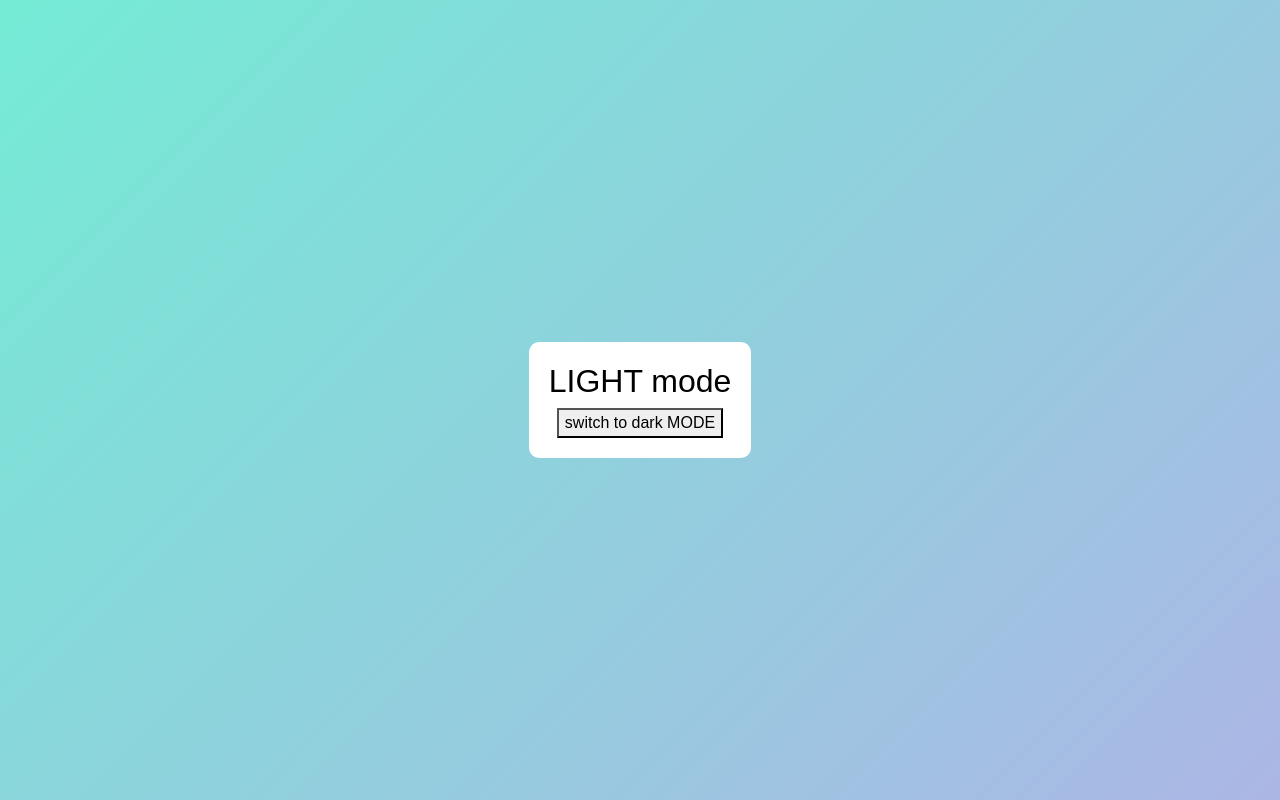
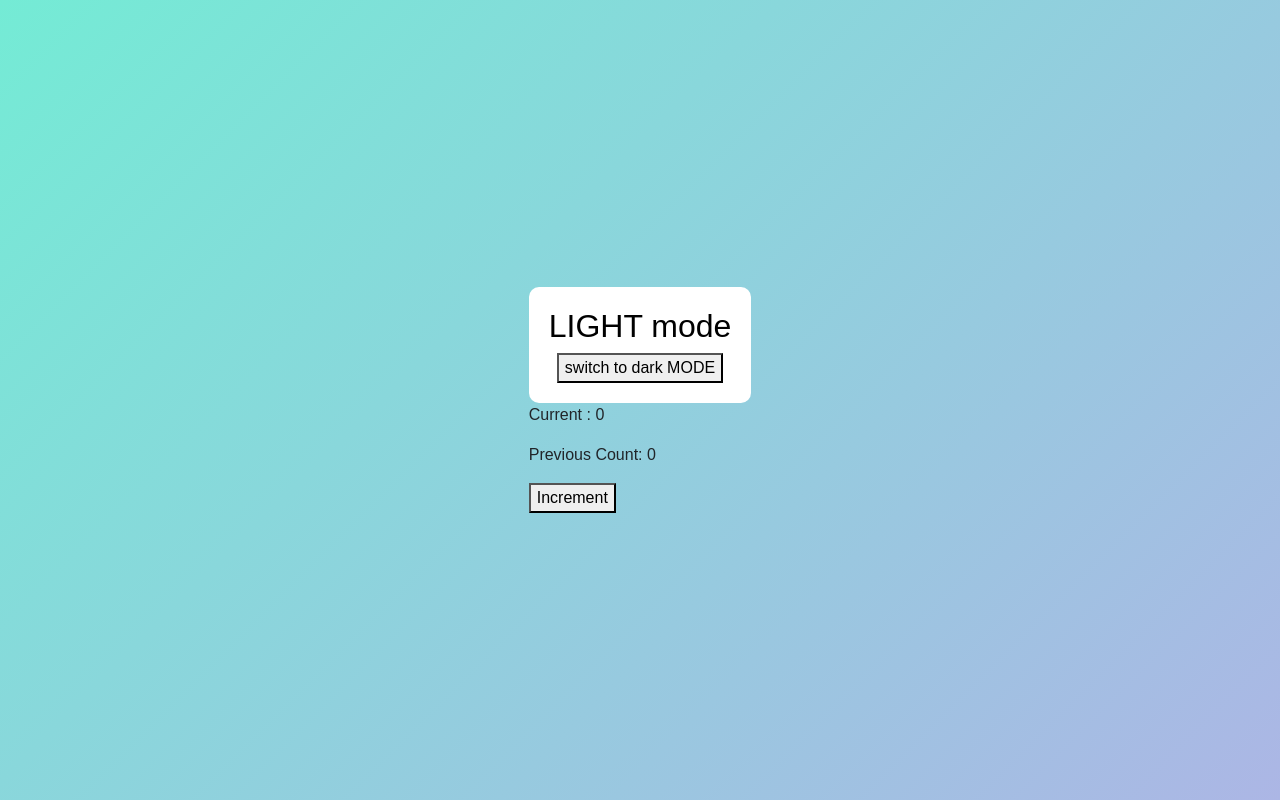
Before and after one commit to shahhiloni/React_js_student_practical_code, a React (Create React App) app: page /ref in a window 1280 px wide. Built offline with nearby package versions, Linux system fonts and the light colour scheme.

Commit message:
07_10_2025

```diff
--- a/src/App.js
+++ b/src/App.js
@@ -32,6 +32,7 @@ import PropsDrilling from "./HOOKS/PropsDrilling";
 import Context from "./HOOKS/Context";
 import { ThemeProvider } from './HOOKS/Theme';
 import { ThemeComponent } from './HOOKS/ThemeComponent';
+import Ref from "./HOOKS/Ref";
 
 const App = () => {
   return (
@@ -67,7 +68,7 @@ const App = () => {
           <Route path="/props" element={<Props />} />
           <Route path="/props-drill" element={<PropsDrilling />} />
           <Route path="/context" element={<Context />} />
-
+        <Route path="/ref" element={<Ref />} />
 
         </Routes>
       </BrowserRouter>
--- /dev/null
+++ b/src/HOOKS/Ref.jsx
@@ -0,0 +1,21 @@
+// useRef = its hook which is used for store a data especially mutable Data or reference to a DOM elmeney or a value that presists across the render - without re-rendering when its change
+
+import React, {useState, useEffect, useRef} from "react";
+const PreviousValueExample = () => {
+    const [count, setCount] = useState(0);
+    const prevCount = useRef(0);
+
+    useEffect(() => {
+prevCount.current = count;
+    })
+
+    return(
+        <>
+        <p> Current : {count} </p>
+        <p> Previous Count: {prevCount.current} </p>
+        <button onClick={() => setCount(count + 1 )}> Increment </button>
+        </>
+    )
+}
+
+export default PreviousValueExample
```
Also changed, not shown: src/HOOKS/Memo.jsx (added).
